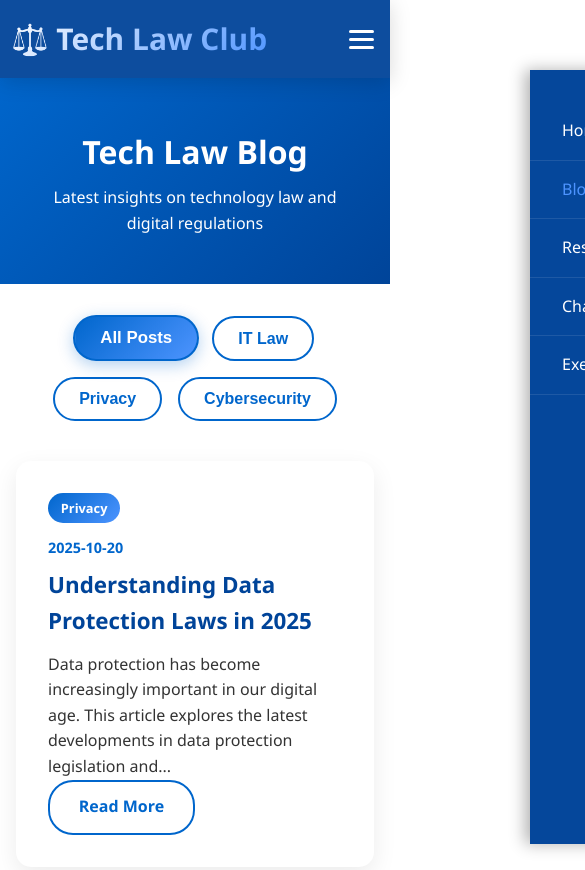
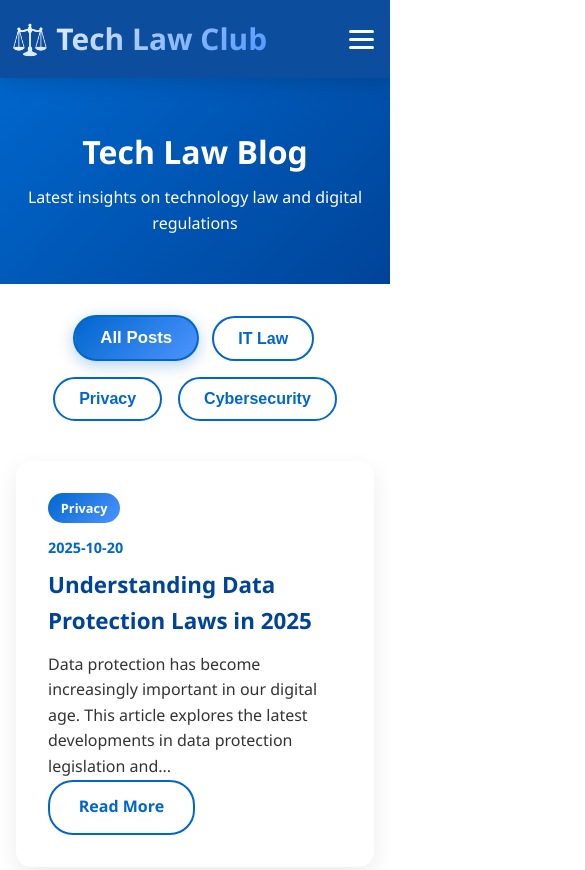
Before and after one commit to BIBIREDAVID/Tech-Law-club, a plain HTML site: page blog.html in a window 390 px wide. Shown: the top 870 px of the page, 585 px wide, since content can reach past the window. Drawn offline with Linux system fonts and the light colour scheme.

Commit message:
Fixed Responsiveness

```diff
--- a/blog.html
+++ b/blog.html
@@ -328,6 +328,43 @@
                 padding: 2rem 1rem;
             }
         }
+        /* MOBILE OVERFLOW FIX */
+html, body {
+    overflow-x: hidden;
+    width: 100%;
+    max-width: 100vw;
+    margin: 0;
+    padding: 0;
+}
+
+* {
+    box-sizing: border-box;
+}
+
+@media (max-width: 768px) {
+    .container,
+    .hero,
+    .page-header,
+    nav,
+    footer {
+        width: 100%;
+        max-width: 100vw;
+        padding-left: 1rem;
+        padding-right: 1rem;
+        box-sizing: border-box;
+    }
+
+    .hero::before,
+    .hero::after {
+        width: 250px;
+        height: 250px;
+    }
+
+    h1, h2, h3 {
+        word-wrap: break-word;
+        overflow-wrap: break-word;
+    }
+}
     </style>
 </head>
 <body>
```
Also changed, not shown: ChatBot.html (+37 -0 lines), blog-post.html (+37 -0 lines), executives.html (renamed from executive.html, +37 -0 lines), index.html (+37 -0 lines), resources.html (+37 -0 lines).
